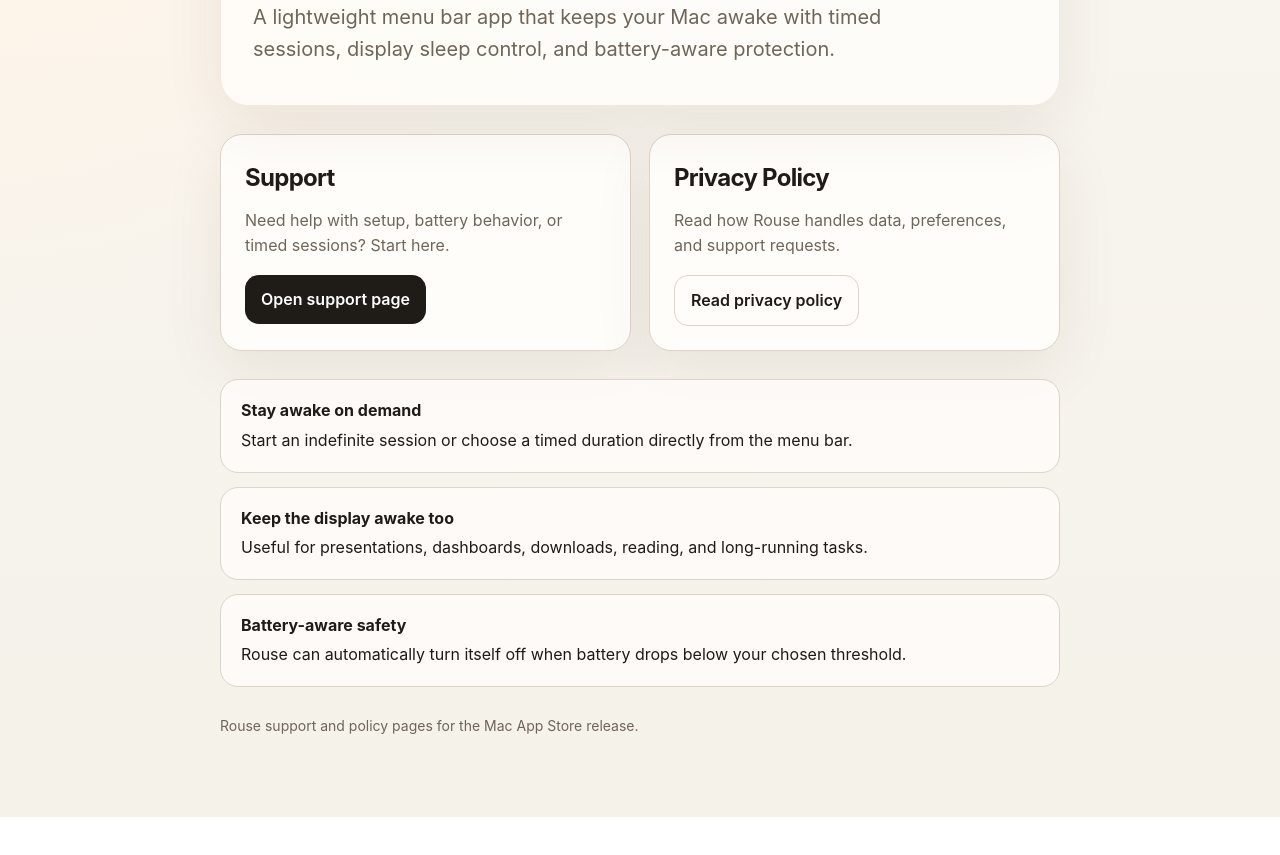
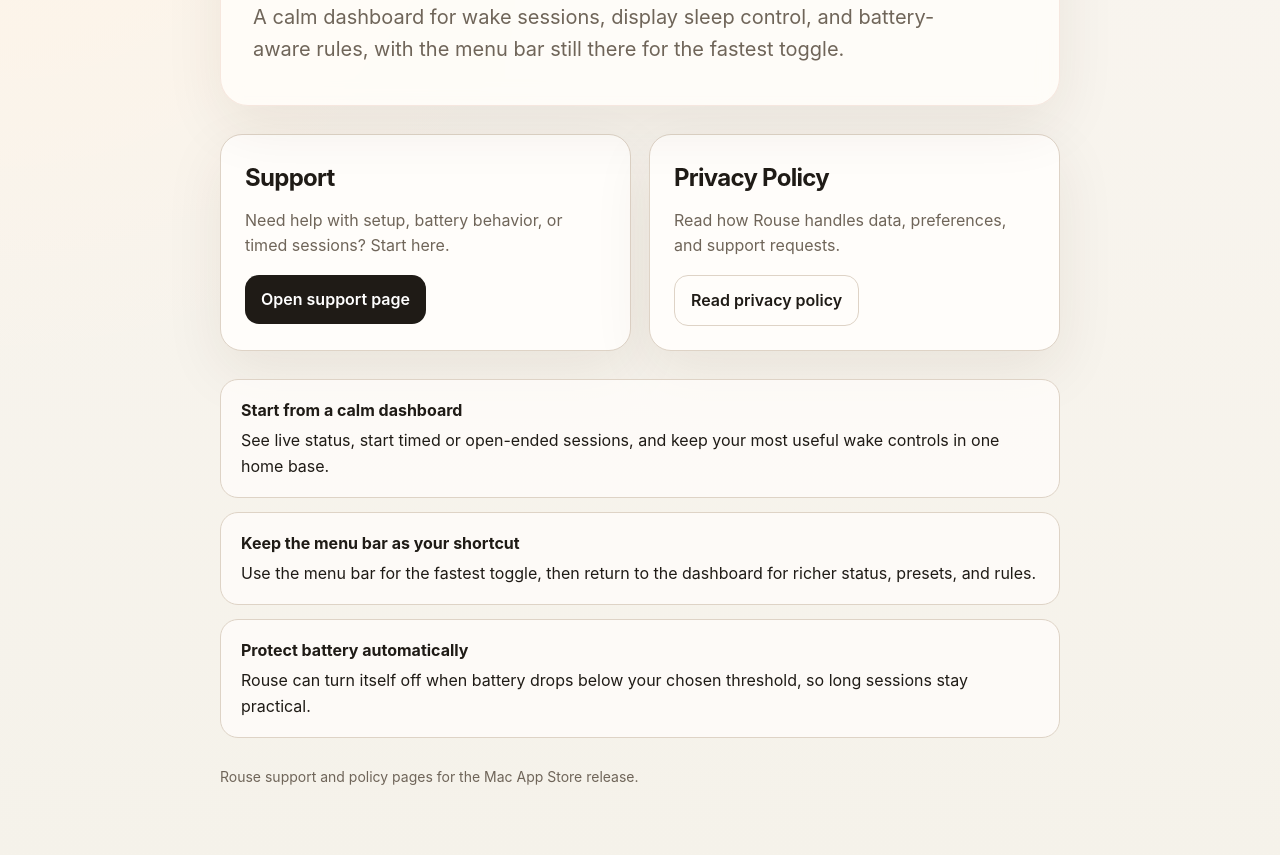
Before and after one commit to JaminZhou/JaminZhou.github.io, a plain HTML site: page rouse/index.html in a window 1280 px wide. Shown: the part 223-1078 px from the top of the page. Before the commit the page ends 1040 px from the top, so only its background shows below. Drawn offline with Linux system fonts and the light colour scheme.

Commit message:
Refresh Rouse copy for dashboard-first experience

```diff
--- a/rouse/index.html
+++ b/rouse/index.html
@@ -4,7 +4,7 @@
   <meta charset="utf-8">
   <meta name="viewport" content="width=device-width, initial-scale=1">
   <title>Rouse</title>
-  <meta name="description" content="Rouse is a Mac menu bar app that keeps your Mac awake with timed sessions, display sleep control, and battery protection.">
+  <meta name="description" content="Rouse gives your Mac a calm dashboard for wake sessions, display sleep control, battery-aware rules, and a fast menu bar shortcut.">
   <style>
     :root {
       --bg: #f5f2ea;
@@ -148,7 +148,7 @@
     <section class="hero">
       <div class="eyebrow">Mac Utility</div>
       <h1>Rouse</h1>
-      <p class="lead">A lightweight menu bar app that keeps your Mac awake with timed sessions, display sleep control, and battery-aware protection.</p>
+      <p class="lead">A calm dashboard for wake sessions, display sleep control, and battery-aware rules, with the menu bar still there for the fastest toggle.</p>
     </section>
 
     <section class="grid" aria-label="Quick links">
@@ -166,16 +166,16 @@
 
     <ul class="features" aria-label="Highlights">
       <li>
-        <strong>Stay awake on demand</strong>
-        Start an indefinite session or choose a timed duration directly from the menu bar.
+        <strong>Start from a calm dashboard</strong>
+        See live status, start timed or open-ended sessions, and keep your most useful wake controls in one home base.
       </li>
       <li>
-        <strong>Keep the display awake too</strong>
-        Useful for presentations, dashboards, downloads, reading, and long-running tasks.
+        <strong>Keep the menu bar as your shortcut</strong>
+        Use the menu bar for the fastest toggle, then return to the dashboard for richer status, presets, and rules.
       </li>
       <li>
-        <strong>Battery-aware safety</strong>
-        Rouse can automatically turn itself off when battery drops below your chosen threshold.
+        <strong>Protect battery automatically</strong>
+        Rouse can turn itself off when battery drops below your chosen threshold, so long sessions stay practical.
       </li>
     </ul>
 
```
Also changed, not shown: rouse/privacy/index.html (+3 -3 lines), rouse/support/index.html (+3 -3 lines).
